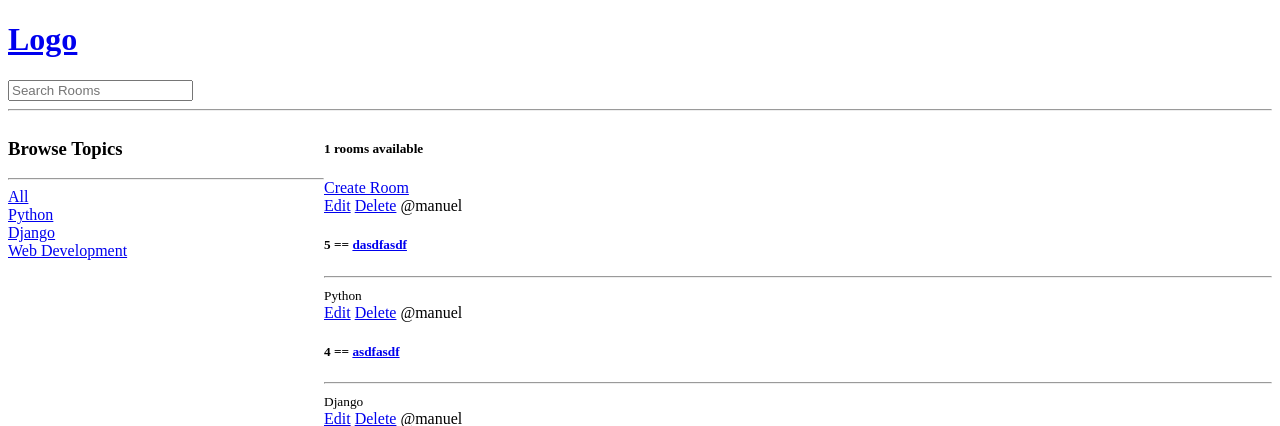
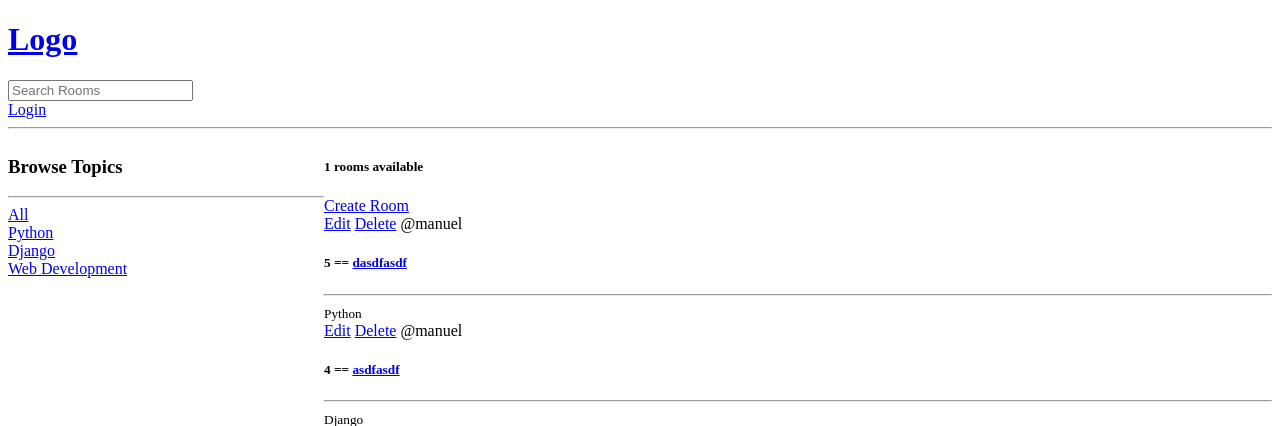
Before and after one commit to Manuel-heav/django_course, a Django app: template studybud/base/templates/base/home.html in a window 1280 px wide. Shown: the top 426 px of the page. Run offline with Django 4.2, Linux system fonts and the light colour scheme; data comes from the database, SQL or seed files in the repository; the template is opened without the code that fills it: values that come from a table or form of the project are taken from there, most other values are stand-ins (such as "Sample title", 1, 10 or a date in 2020); parts of the project's set-up code (start-up, migrations or seed data) failed here and were passed over.

Commit message:
working on auth

```diff
--- a/studybud/templates/navbar.html
+++ b/studybud/templates/navbar.html
@@ -5,4 +5,6 @@
 <form method="GET" action="{%url 'home'%}">
   <input type="text" name="q" placeholder="Search Rooms" />
 </form>
+
+<a href="{% url 'login'%}">Login</a>
 <hr />
```
